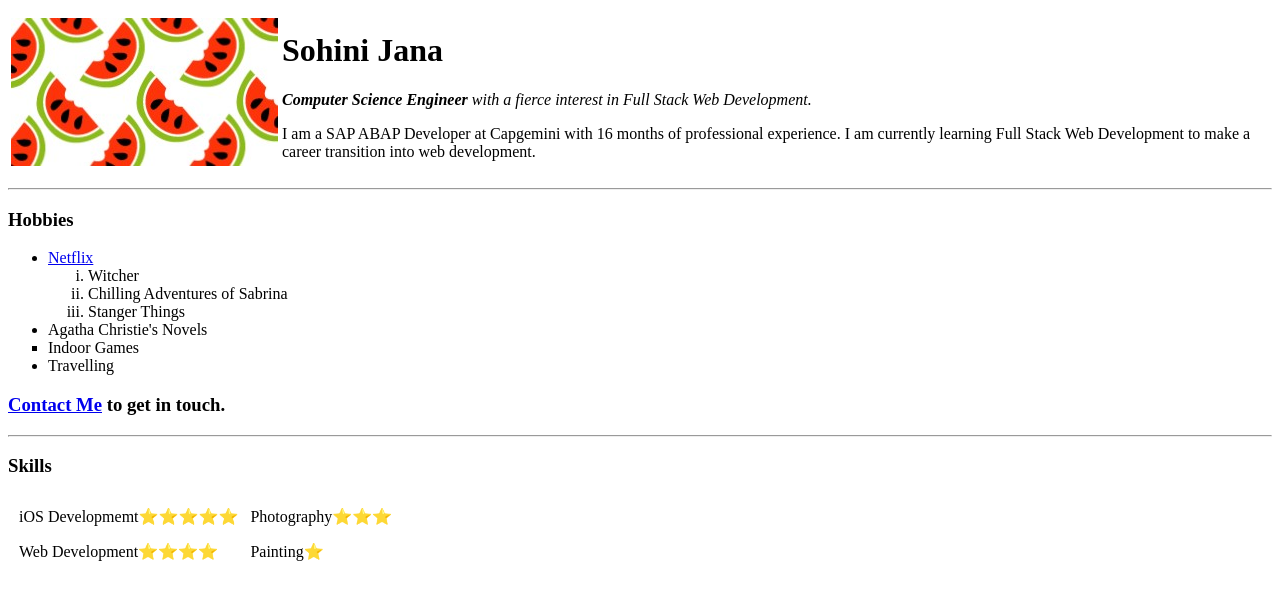
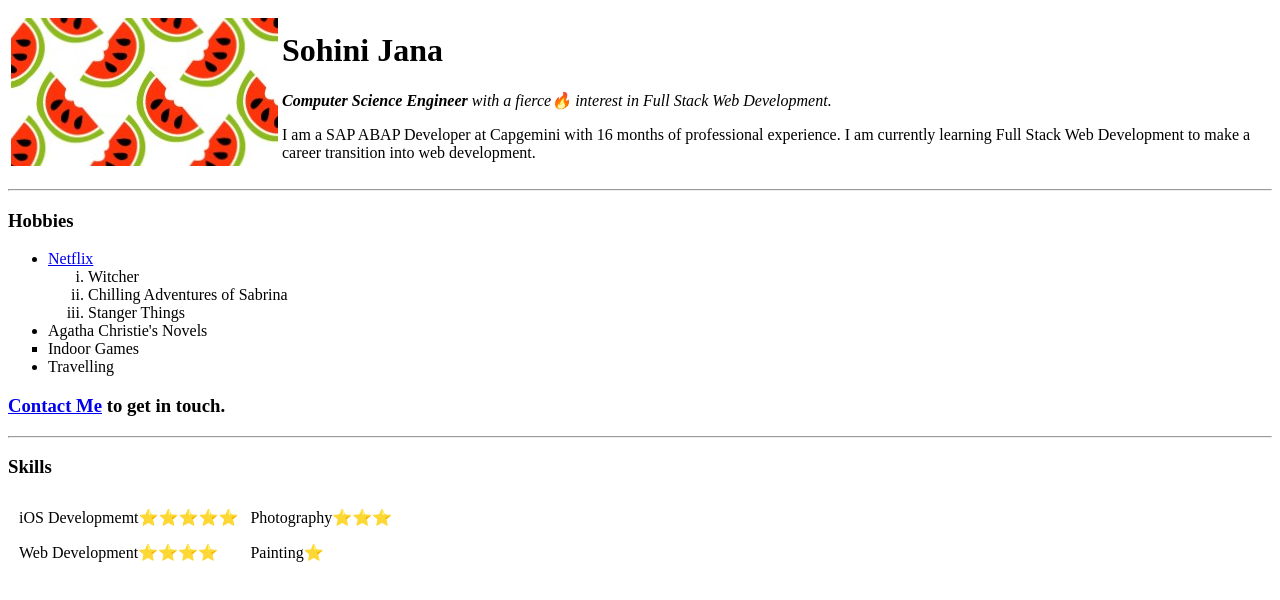
Before and after one commit to SohiniJana/cv, a plain HTML site: page index.html in a window 1280 px wide. Drawn offline with Linux system fonts and the light colour scheme.

Commit message:
index.html
Added fire emoji

```diff
--- a/index.html
+++ b/index.html
@@ -12,7 +12,7 @@
       <td><img src="image.png" alt="A fruit pattern"></td>
       <td>
         <h1>Sohini Jana</h1>
-        <p><em><strong>Computer Science Engineer</strong> with a fierce interest in Full Stack Web Development.</em></p>
+        <p><em><strong>Computer Science Engineer</strong> with a fierce🔥 interest in Full Stack Web Development.</em></p>
         <p>I am a SAP ABAP Developer at Capgemini with 16 months of professional experience.
            I am currently learning Full Stack Web Development to make a career transition into web development.</p>
       </td>
```
